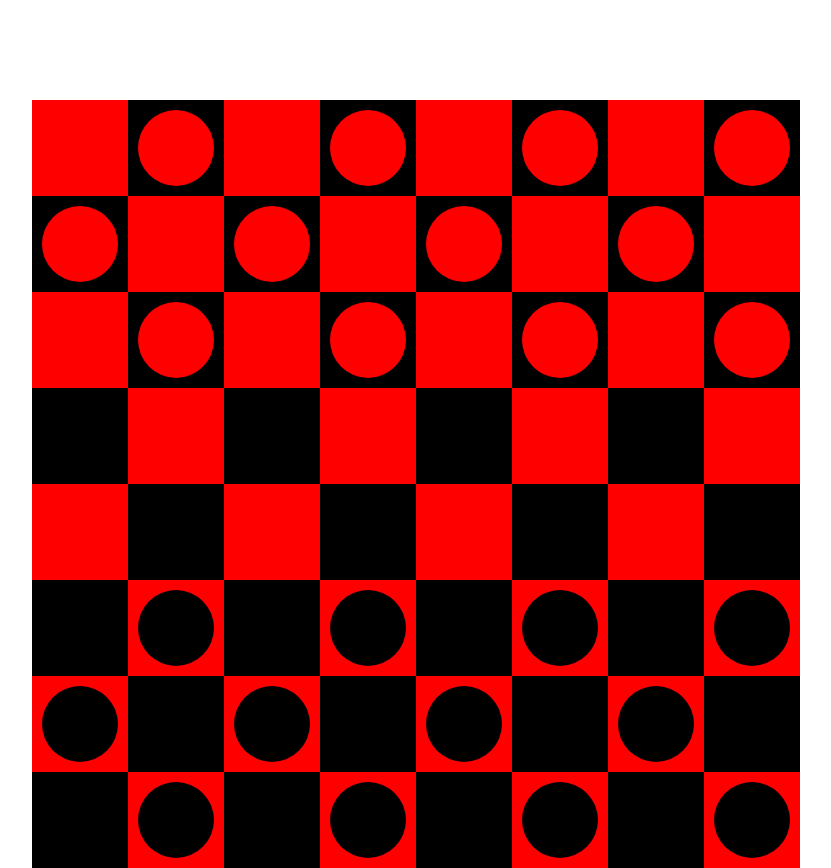
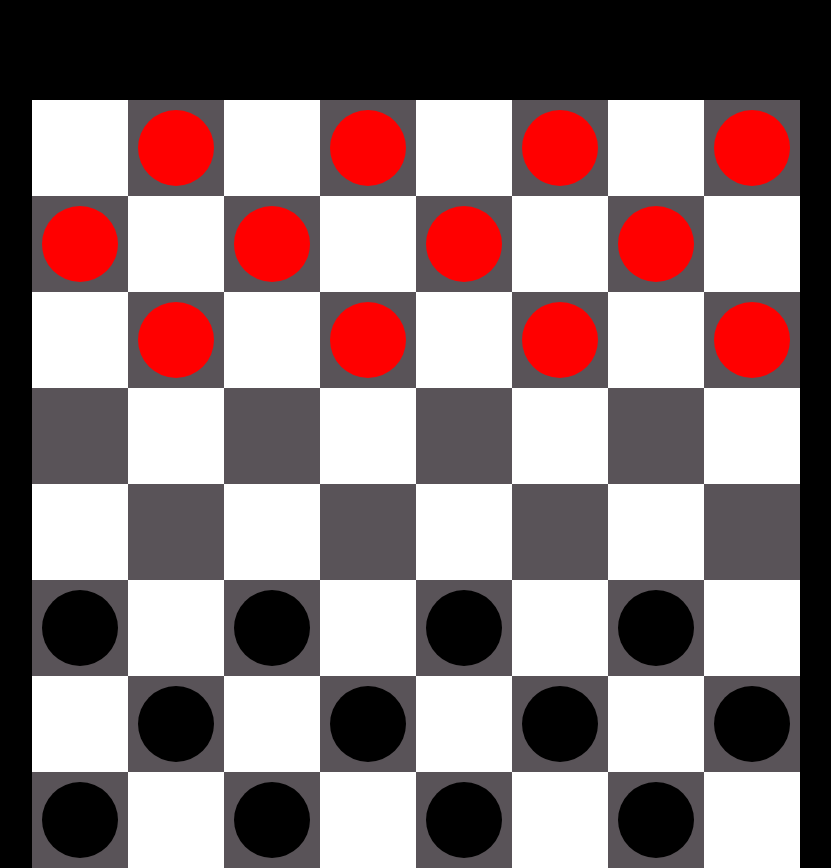
Before and after one commit to MaxwellChrist/games, a plain HTML site: page checkers/checkers.html in a window 1280 px wide. Shown: the whole page, without its empty margins (224-1055 px from the left). Drawn offline with Linux system fonts and the light colour scheme.

Commit message:
changed color scheme and arrangement of pieces

```diff
--- a/checkers/checkers.css
+++ b/checkers/checkers.css
@@ -113,7 +113,9 @@ select {
 .black {
     background-color: black;
 } */
-
+body {
+  background-color: black;
+}
 .container {
     max-width: 80%;
     padding-top: 100px;
@@ -128,11 +130,11 @@ select {
       width: 6rem;
       height: 6rem;
     }
-  .red {
-    background-color: red;
+  .white {
+    background-color: white;
   }
-  .black {
-    background-color: black;
+  .grey {
+    background-color: #595358;
   }
 
   .game-piece {
--- a/checkers/checkers.html
+++ b/checkers/checkers.html
@@ -12,133 +12,137 @@
   <body>
     <div class="container">
         <div class="row row1">
-            <div class="space red space-1-1">
+            <div class="space white space-1-1">
             </div>
-            <div class="space black space-1-2">
+            <div class="space grey space-1-2">
                 <div class="red-game-piece game-piece"></div>
             </div>
-            <div class="space red space-1-3"></div>
-            <div class="space black space-1-4">
+            <div class="space white space-1-3"></div>
+            <div class="space grey space-1-4">
                 <div class="red-game-piece game-piece"></div>
             </div>
-            <div class="space red space-1-5"></div>
-            <div class="space black space-1-6">
+            <div class="space white space-1-5"></div>
+            <div class="space grey space-1-6">
                 <div class="red-game-piece game-piece"></div>
             </div>
-            <div class="space red space-1-7"></div>
-            <div class="space black space-1-8">
+            <div class="space white space-1-7"></div>
+            <div class="space grey space-1-8">
                 <div class="red-game-piece game-piece"></div>
             </div>
         </div>
         <div class="row row2">
-            <div class="space black space-2-1">
+            <div class="space grey space-2-1">
                 <div class="red-game-piece game-piece"></div>
             </div>
-            <div class="space red space-2-2"></div>
-            <div class="space black space-2-3">
+            <div class="space white space-2-2"></div>
+            <div class="space grey space-2-3">
                 <div class="red-game-piece game-piece"></div>
             </div>
-            <div class="space red space-2-4"></div>
-            <div class="space black space-2-5">
+            <div class="space white space-2-4"></div>
+            <div class="space grey space-2-5">
                 <div class="red-game-piece game-piece"></div>
             </div>
-            <div class="space red space-2-6"></div>
-            <div class="space black space-2-7">
+            <div class="space white space-2-6"></div>
+            <div class="space grey space-2-7">
                 <div class="red-game-piece game-piece"></div>
             </div>
-            <div class="space red space-2-8"></div>
+            <div class="space white space-2-8"></div>
         </div>
         <div class="row row3">
-            <div class="space red space-3-1"></div>
-            <div class="space black space-3-2">
+            <div class="space white space-3-1"></div>
+            <div class="space grey space-3-2">
                 <div class="red-game-piece game-piece"></div>
             </div>
-            <div class="space red space-3-3"></div>
-            <div class="space black space-3-4">
+            <div class="space white space-3-3"></div>
+            <div class="space grey space-3-4">
                 <div class="red-game-piece game-piece"></div>
             </div>
-            <div class="space red space-3-5"></div>
-            <div class="space black space-3-6">
+            <div class="space white space-3-5"></div>
+            <div class="space grey space-3-6">
                 <div class="red-game-piece game-piece"></div>
             </div>
-            <div class="space red space-3-7"></div>
-            <div class="space black space-3-8">
+            <div class="space white space-3-7"></div>
+            <div class="space grey space-3-8">
                 <div class="red-game-piece game-piece"></div>
             </div>
         </div>
         <div class="row row4">
-            <div class="space black space-4-1"></div>
-            <div class="space red space-4-2"></div>
-            <div class="space black space-4-3"></div>
-            <div class="space red space-4-4"></div>
-            <div class="space black space-4-5"></div>
-            <div class="space red space-4-6"></div>
-            <div class="space black space-4-7"></div>
-            <div class="space red space-4-8"></div>
+            <div class="space grey space-4-1"></div>
+            <div class="space white space-4-2"></div>
+            <div class="space grey space-4-3"></div>
+            <div class="space white space-4-4"></div>
+            <div class="space grey space-4-5"></div>
+            <div class="space white space-4-6"></div>
+            <div class="space grey space-4-7"></div>
+            <div class="space white space-4-8"></div>
         </div>
         <div class="row row5">
-            <div class="space red space-5-1"></div>
-            <div class="space black space-5-2"></div>
-            <div class="space red space-5-3"></div>
-            <div class="space black space-5-4"></div>
-            <div class="space red space-5-5"></div>
-            <div class="space black space-5-6"></div>
-            <div class="space red space-5-7"></div>
-            <div class="space black space-5-8"></div>
+            <div class="space white space-5-1"></div>
+            <div class="space grey space-5-2"></div>
+            <div class="space white space-5-3"></div>
+            <div class="space grey space-5-4"></div>
+            <div class="space white space-5-5"></div>
+            <div class="space grey space-5-6"></div>
+            <div class="space white space-5-7"></div>
+            <div class="space grey space-5-8"></div>
         </div>
         <div class="row row6">
-            <div class="space black space-6-1"></div>
-            <div class="space red space-6-2">
+            <div class="space grey space-6-1">
                 <div class="black-game-piece game-piece"></div>
             </div>
-            <div class="space black space-6-3"></div>
-            <div class="space red space-6-4">
+            <div class="space white space-6-2">
+            </div>
+            <div class="space grey space-6-3">
                 <div class="black-game-piece game-piece"></div>
             </div>
-            <div class="space black space-6-5"></div>
-            <div class="space red space-6-6">
+            <div class="space white space-6-4">
+            </div>
+            <div class="space grey space-6-5">
                 <div class="black-game-piece game-piece"></div>
             </div>
-            <div class="space black space-6-7"></div>
-            <div class="space red space-6-8">
+            <div class="space white space-6-6">
+            </div>
+            <div class="space grey space-6-7">
+                <div class="black-game-piece game-piece"></div>
+            </div>
+            <div class="space white space-6-8">
+            </div>
+        </div>
+        <div class="row row7">
+            <div class="space white space-7-1"></div>
+            <div class="space grey space-7-2">
+                <div class="black-game-piece game-piece"></div>
+            </div>
+            <div class="space white space-7-3"></div>
+            <div class="space grey space-7-4">
+                <div class="black-game-piece game-piece"></div>
+            </div>
+            <div class="space white space-7-5"></div>
+            <div class="space grey space-7-6">
+                <div class="black-game-piece game-piece"></div>
+            </div>
+            <div class="space white space-7-7"></div>
+            <div class="space grey space-7-8">
                 <div class="black-game-piece game-piece"></div>
             </div>
         </div>
-        <div class="row row7">
-            <div class="space red space-7-1">
+        <div class="row row8">
+            <div class="space grey space-8-1">
                 <div class="black-game-piece game-piece"></div>
             </div>
-            <div class="space black space-7-2"></div>
-            <div class="space red space-7-3">
+            <div class="space white space-8-2"></div>
+            <div class="space grey space-8-3">
                 <div class="black-game-piece game-piece"></div>
             </div>
-            <div class="space black space-7-4"></div>
-            <div class="space red space-7-5">
+            <div class="space white space-8-4"></div>
+            <div class="space grey space-8-5">
                 <div class="black-game-piece game-piece"></div>
             </div>
-            <div class="space black space-7-6"></div>
-            <div class="space red space-7-7">
+            <div class="space white space-8-6"></div>
+            <div class="space grey space-8-7">
                 <div class="black-game-piece game-piece"></div>
             </div>
-            <div class="space black space-7-8"></div>
-        </div>
-        <div class="row row8">
-            <div class="space black space-8-1"></div>
-            <div class="space red space-8-2">
-                <div class="black-game-piece game-piece"></div>
-            </div>
-            <div class="space black space-8-3"></div>
-            <div class="space red space-8-4">
-                <div class="black-game-piece game-piece"></div>
-            </div>
-            <div class="space black space-8-5"></div>
-            <div class="space red space-8-6">
-                <div class="black-game-piece game-piece"></div>
-            </div>
-            <div class="space black space-8-7"></div>
-            <div class="space red space-8-8">
-                <div class="black-game-piece game-piece"></div>
-            </div>
+            <div class="space white space-8-8"></div>
         </div>
     </div>
   </body>
```
